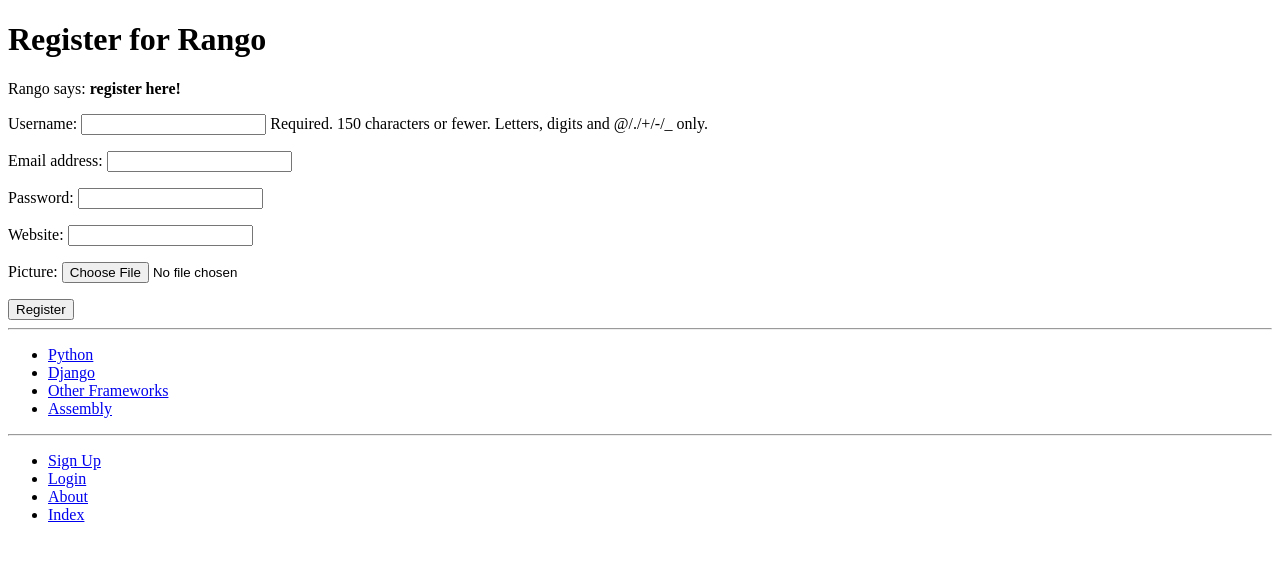
After one commit to AldebaranIO/tango_with_django_project, a Django app: page /rango/register/ in a window 1280 px wide. The commit adds this page. Shown: the top 561 px of the page. Run offline with Django 3.2, Linux system fonts and the light colour scheme; data comes from the database, SQL or seed files in the repository; both versions use the stored data as it was after the commit.

Commit message:
chapter9

```diff
--- a/rango/admin.py
+++ b/rango/admin.py
@@ -1,5 +1,6 @@
 from django.contrib import admin
 from rango.models import Category, Page
+from rango.models import UserProfile
 
 class CategoryAdmin(admin.ModelAdmin):
     prepopulated_fields = {'slug':('name',)}
@@ -10,3 +11,4 @@ class PageAdmin(admin.ModelAdmin):
 #class must be in front of where calling it
 admin.site.register(Category, CategoryAdmin)
 admin.site.register(Page,PageAdmin)
+admin.site.register(UserProfile)
--- a/rango/forms.py
+++ b/rango/forms.py
@@ -1,8 +1,7 @@
 from django import forms
 from rango.models import Page, Category
-
-#from django.conf import settings
-#from django.core import validators
+from django.contrib.auth.models import User
+from rango.models import UserProfile
 
 class CategoryForm(forms.ModelForm):
     name = forms.CharField(max_length= 128,
@@ -25,3 +24,15 @@ class PageForm(forms.ModelForm):
     class Meta:
         model = Page
         exclude = ('category',)
+
+class UserForm(forms.ModelForm):
+    password = forms.CharField(widget=forms.PasswordInput())
+
+    class Meta:
+        model = User
+        fields = ('username', 'email', 'password',)
+
+class UserProfileForm(forms.ModelForm):
+    class Meta:
+        model = UserProfile
+        fields = ('website', 'picture',)
--- a/rango/models.py
+++ b/rango/models.py
@@ -2,6 +2,7 @@ from enum import unique
 from tabnanny import verbose
 from django.db import models
 from django.template.defaultfilters import slugify
+from django.contrib.auth.models import User
 
 class Category(models.Model):
     name = models.CharField(max_length=128, unique=True)
@@ -29,3 +30,11 @@ class Page(models.Model):
 
     def __str__(self):
         return self.title
+
+class UserProfile(models.Model):
+    user = models.OneToOneField(User, on_delete=models.CASCADE)
+    website = models.URLField(blank=True)
+    picture = models.ImageField(upload_to='profile_images', blank=True)
+
+    def __str__(self):
+        return self.user.username
--- a/rango/urls.py
+++ b/rango/urls.py
@@ -8,5 +8,9 @@ urlpatterns = [
     path('about/', views.about, name='about'),
     path('category/<slug:category_name_slug>/', views.show_category, name='show_category'),
     path('add_category/', views.add_category, name = 'add_category'),
-    path('category/<str:category_name_slug>/add_page/',views.add_page, name= 'add_page')
+    path('category/<str:category_name_slug>/add_page/',views.add_page, name= 'add_page'),
+    path('register/', views.register, name='register'),
+    path('login/', views.user_login, name='login'),
+    path('restricted/', views.restricted, name='restricted'),
+    path('logout/', views.user_logout, name='logout'),
 ]
--- a/rango/views.py
+++ b/rango/views.py
@@ -7,6 +7,11 @@ from rango.forms import CategoryForm
 from django.shortcuts import redirect
 from rango.forms import PageForm
 from django.urls import reverse
+from rango.forms import UserForm, UserProfileForm
+from django.contrib.auth import authenticate, login
+from django.contrib.auth.decorators import login_required
+from django.contrib.auth import logout
+
 
 def index(request):
     category_list = Category.objects.order_by('-likes')[:5]
@@ -35,6 +40,7 @@ def show_category(request, category_name_slug):
 
     return render(request, 'rango/category.html', context=context_dict)
 
+@login_required
 def add_category(request):
     form = CategoryForm()
 
@@ -49,6 +55,7 @@ def add_category(request):
 
     return render(request, 'rango/add_category.html', {'form': form})
 
+@login_required
 def add_page(request, category_name_slug):
     try:
         category = Category.objects.get(slug=category_name_slug)
@@ -78,3 +85,65 @@ def add_page(request, category_name_slug):
 
     context_dict = {'form': form, 'category': category}
     return render(request, 'rango/add_page.html', context=context_dict)
+
+def register(request):
+    registered = False
+
+    if request.method == 'POST':
+        user_form = UserForm(request.POST)
+        profile_form = UserProfileForm(request.POST)
+
+        if user_form.is_valid() and profile_form.is_valid():
+            user = user_form.save()
+            user.set_password(user.password)
+            user.save()
+
+            profile = profile_form.save(commit=False)
+            profile.user = user
+
+            if 'picture' in request.FILES:
+                profile.picture = request.FILES['picture']
+
+            profile.save()
+            registered = True
+        else:
+            print(user_form.errors, profile_form.errors)
+    else:
+        user_form = UserForm()
+        profile_form = UserProfileForm()
+    return render(request,
+                  'rango/register.html',
+                  context = {'user_form': user_form,
+                             'profile_form': profile_form,
+                             'registered': registered})
+
+def user_login(request):
+    if request.method == 'POST':
+        username = request.POST.get('username')
+        password = request.POST.get('password')
+
+        user = authenticate(username=username, password=password)
+
+        if user:
+            if user.is_active:
+                login(request, user)
+                return redirect(reverse('rango:index'))
+            else:
+                return HttpResponse("Your Rango account is disabled.")
+        else:
+            print(f"Invalid login details: {username}, {password}")
+            return HttpResponse("Invalid login details supplied.")
+
+    else:
+        return render(request, 'rango/login.html')
+
+
+
+@login_required
+def restricted(request):
+    return render(request,'rango/restricted.html')
+
+@login_required
+def user_logout(request):
+    logout(request)
+    return redirect(reverse('rango:index'))
--- a/tango_with_django_project/settings.py
+++ b/tango_with_django_project/settings.py
@@ -18,6 +18,7 @@ BASE_DIR = os.path.dirname(os.path.dirname(os.path.abspath(__file__)))
 TEMPLATE_DIR = os.path.join(BASE_DIR, 'templates')
 STATIC_DIR = os.path.join(BASE_DIR, 'static')
 MEDIA_DIR = os.path.join(BASE_DIR, 'media')
+
 
 
 # Quick-start development settings - unsuitable for production
@@ -130,3 +131,5 @@ STATICFILES_DIRS = [STATIC_DIR, ]
 MEDIA_ROOT = MEDIA_DIR
 
 MEDIA_URL = '/media/'
+
+LOGIN_URL = 'rango:login'
--- a/templates/rango/add_page.html
+++ b/templates/rango/add_page.html
@@ -22,4 +22,4 @@
             <input type="submit" name="submit" value="Add Page" />
         </form>
     </div>
-{%  endblock %}
+{% endblock %}
--- a/templates/rango/base.html
+++ b/templates/rango/base.html
@@ -4,7 +4,8 @@
 
 
 <html>
-    <head>
+    <head lang="en">
+        <meta charset="UTF-8" />
         <title>
             Rango -
             {% block title_block %}
@@ -26,9 +27,16 @@
         <hr />
         <div>
             <ul>
-                <li><a href="{% url 'rango:add_category' %}">Add a New Category</a></li>
-                <li><a href="{% url 'rango:about' %}">About</a></li>
-                <li><a href="{% url 'rango:index' %}">Index</a></li>
+                {% if user.is_authenticated %}
+                    <li><a href="{% url 'rango:restricted' %}">Restricted Page</a></li>
+                    <li><a href="{% url 'rango:logout' %}">Logout</a></li>
+                    <li><a href="{% url 'rango:add_category' %}">Add New Category</a></li>
+                {% else %}
+                    <li><a href="{% url 'rango:register' %}">Sign Up</a></li>
+                    <li><a href="{% url 'rango:login' %}">Login</a></li>
+                {% endif %}
+                    <li><a href="{% url 'rango:about' %}">About</a></li>
+                    <li><a href="{% url 'rango:index' %}">Index</a></li>
             </ul>
         </div>
     </body>
--- a/templates/rango/category.html
+++ b/templates/rango/category.html
@@ -21,7 +21,9 @@
             {% else %}
                 <strong>No pages currently in category.</strong>
             {% endif %}
-            <a href="{% url 'rango:add_page' category.slug %}">Add Page</a> <br />
+            {% if user.is_authenticated %}
+                <a href="{% url 'rango:add_page' category.slug %}">Add Page</a> <br />
+            {% endif %}
         {% else %}
             The specified category does not exist.
         {% endif %}
--- a/templates/rango/index.html
+++ b/templates/rango/index.html
@@ -8,7 +8,11 @@
 {% block body_block %}
     <h1>Rango says...</h1>
     <div>
-        hey there partner! <br />
+        {% if user.is_authenticated %}
+            howdy {{ user.username }}!
+        {% else %}
+            hey there partner!
+        {% endif %}
         <strong>{{ boldmessage }}</strong><br />
     </div>
     <div>
--- /dev/null
+++ b/templates/rango/register.html
@@ -0,0 +1,25 @@
+{% extends 'rango/base.html' %}
+{% load staticfiles %}
+
+{% block title_block %}
+    Register
+{% endblock %}
+
+{% block body_block %}
+    <h1>Register for Rango</h1>
+    {% if registered %}
+        Rango says: <strong>thank you for registering!</strong>
+        <a href="{% url 'rango:index' %}">Return to the homepage.</a><br />
+    {% else %}
+        Rango says: <strong>register here!</strong><br />
+        <form id="user_form" method="post" action="{% url 'rango:register' %}"
+        enctype="multipart/form-data">
+
+    {% csrf_token %}
+    {{ user_form.as_p }}
+    {{ profile_form.as_p }}
+
+    <input type="submit" name="submit" value="Register" />
+    </form>
+    {% endif %}
+{% endblock %}
--- /dev/null
+++ b/templates/rango/restricted.html
@@ -0,0 +1,6 @@
+{% extends 'rango/base.html' %}
+{% load staticfiles %}
+
+{% block title_block %}
+    Restricted Page
+{% endblock %}
```
Also changed, not shown: templates/rango/login.html (added, +18 -0 lines), db.sqlite3, rango/migrations/0002_userprofile.py (added).
